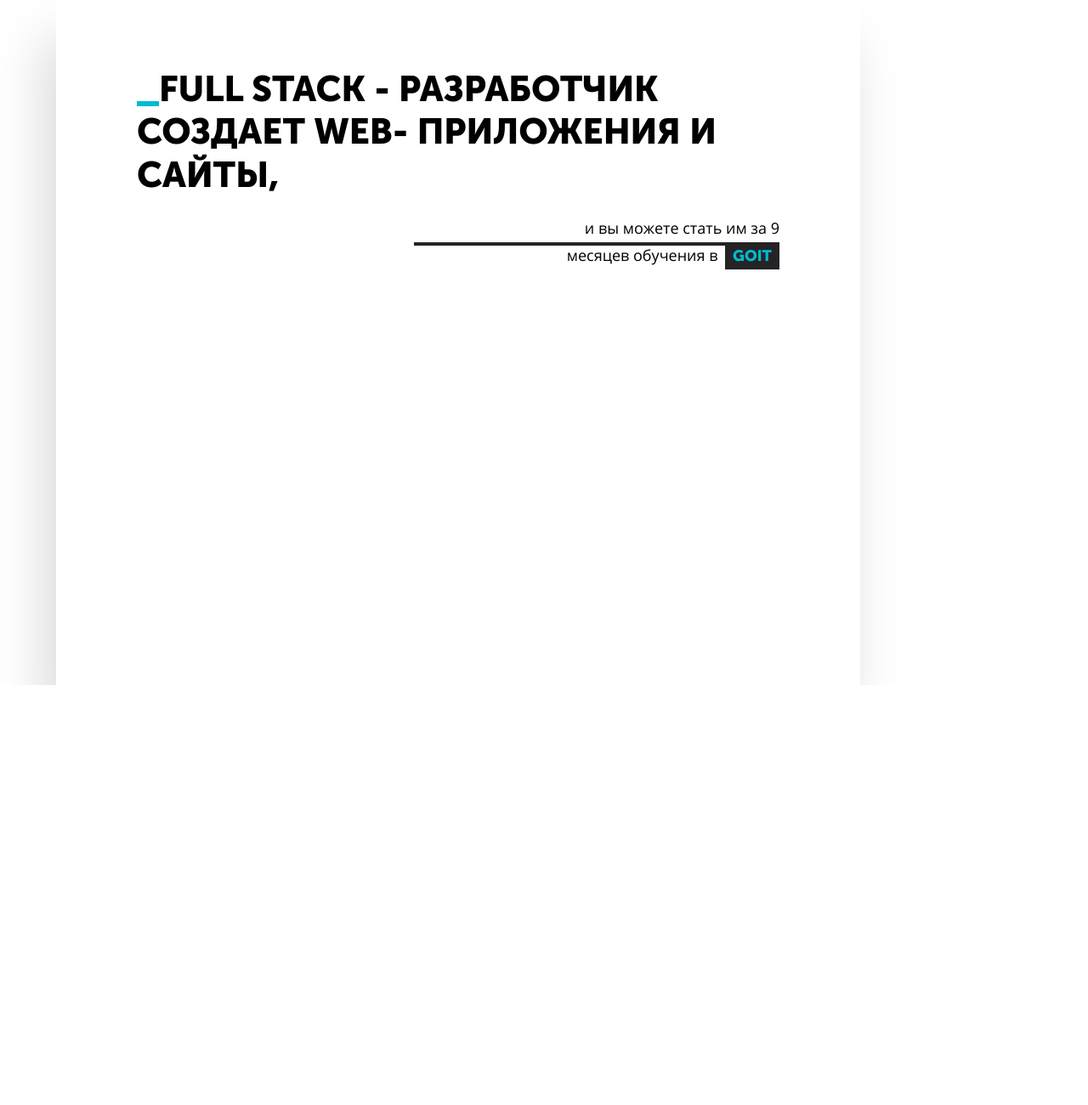
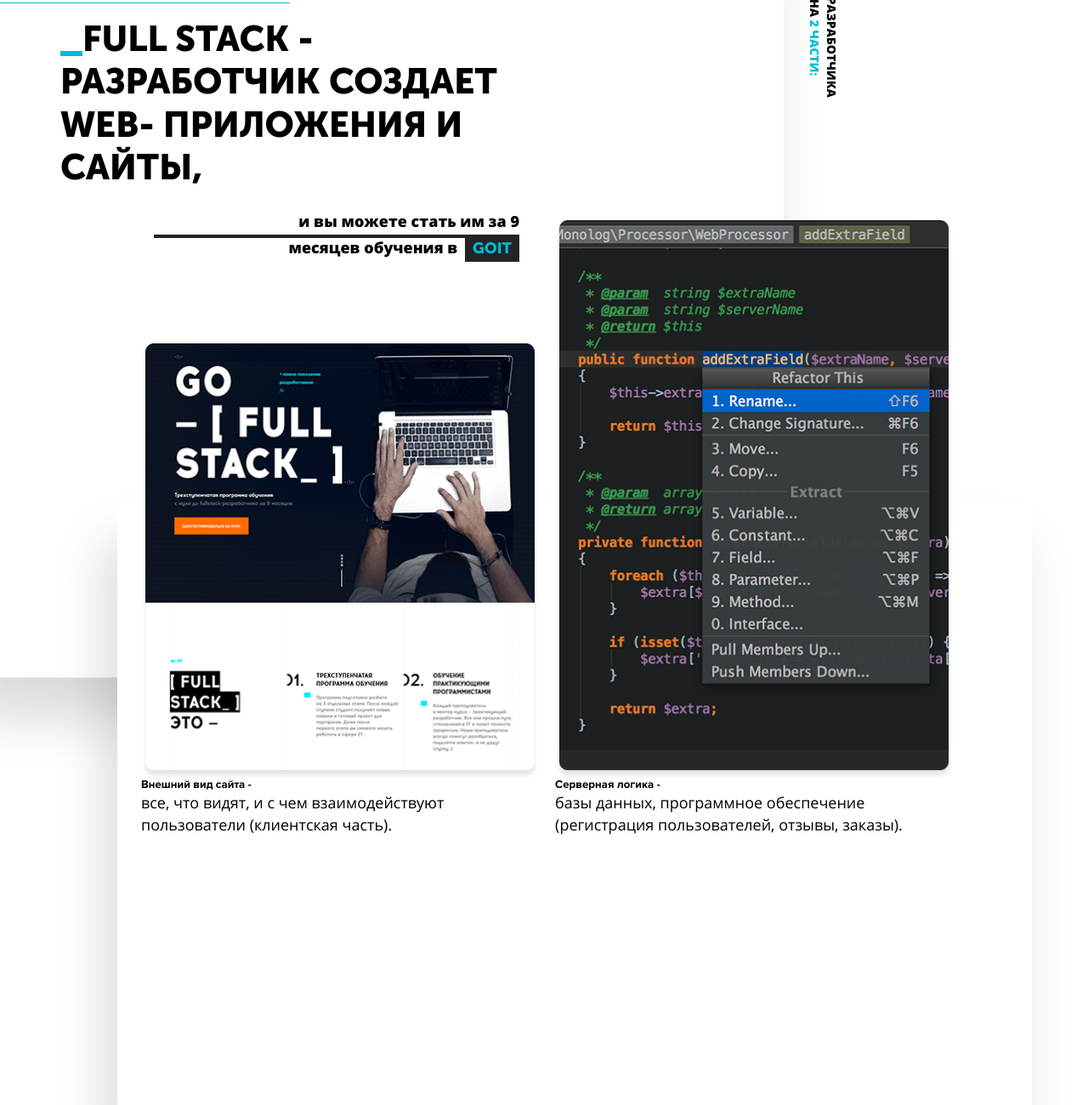
Before and after one commit to swarty/TeamProject-FE4, a website: page app/index.html in a window 1280 px wide. Shown: the top 1300 px of the page at 85% size. Before the commit the page ends 806 px from the top, so only its background shows below. Drawn offline with Linux system fonts and the light colour scheme.

Commit message:
updates and correction in section

```diff
--- a/app/index.html
+++ b/app/index.html
@@ -24,13 +24,16 @@
 
 <!-- start full stack -->
 <section class="s_full">
+
   <div class="s_full__bg"></div>
+
   <div class="container">
     <div class="s_full_wrapper">
 
+      <div class="s_full__head-wr">
+        <div class="s_full__before"></div>
         <div class="s_full__header">
-
-        <div class="b-title">
+          <div class="b-title s_full__title">
             <h2>Full Stack - разработчик создает web- приложения и сайты,</h2>
             <div class="b-title__text">
               <p>и вы можете стать им за 9</p>
@@ -40,10 +43,44 @@
               </p>
             </div>
           </div>
-
+          <div class="s_full__vert">
+            <p>задачи разработчика делятся на
+              <span>2 части:</span>
+            </p>
+          </div>
 
         </div>
       </div>
+
+      <div class="s_full__main fw">
+        <div class="s_full__wr fw">
+          <div class="s_full__block">
+            <div class="s_full__img">
+              <img src="img/full-1.png" alt="img frontend">
+            </div>
+            <div class="s_full__text">
+              <h5>Внешний вид сайта -</h5>
+              <p>все, что видят, и с чем взаимодействуют пользователи
+                <span>(клиентская часть).</span>
+              </p>
+            </div>
+          </div>
+
+          <div class="s_full__block">
+            <div class="s_full__img">
+              <img src="img/full-2.png" alt="img backend">
+            </div>
+            <div class="s_full__text">
+              <h5>Серверная логика -</h5>
+              <p>базы данных, программное обеспечение
+                <span>(регистрация пользователей, отзывы, заказы).</span>
+              </p>
+            </div>
+          </div>
+        </div>
+      </div>
+    </div>
+
   </div>
 </section>
 <!-- end full stack -->
--- a/app/sass/base/_general.sass
+++ b/app/sass/base/_general.sass
@@ -92,6 +92,8 @@ ul,ol
     width: 100%
     margin-left: auto
     p
+      font-family: "OpenSans-ExtraBold", sans-serif
+      font-weight: 800
       text-align: right
       margin-bottom: 4px
       line-height: 1.3
--- a/app/sass/components/_fullStack.sass
+++ b/app/sass/components/_fullStack.sass
@@ -1,18 +1,89 @@
 .s_full
-   &__bg
-      // max-width: 100%
-      // width: 100%
-      // height: 100%
-      // background-image: url(../img/img1_area.png)
-      // background-color: red
-      // background-repeat: repeat
-   &__header
-      max-width: 946px
-      width: 100%
-      background-color: $white
-      box-shadow: -14.326px 46.859px 58px 0px rgba(0, 0, 0, 0.15)
-      position: relative
-      padding-top: 80px
-      padding-bottom: 490px
-      padding-left: 95px
-      padding-right: 95px
+      &__bg
+      &__head-wr
+            position: relative
+            transform: translate(-90px, -77px)
+      &__header
+            max-width: 946px
+            width: 100%
+            background-color: $white
+            box-shadow: -14.326px 46.859px 58px 0px rgba(0, 0, 0, 0.15)
+            padding-top: 80px
+            padding-bottom: 490px
+            padding-left: 95px
+            padding-right: 95px
+            position: relative
+            z-index: 1
+
+            // &::before
+            //       content: ""
+            //       position: absolute
+            //       left: -45px
+            //       top: -25px
+            //       width: 320px
+            //       height: 830px
+            //       background-image: url(../img/full-before.jpg)
+            //       background-repeat: repeat
+            //       background-position: center
+            //       z-index: 0
+      &__before
+            position: absolute
+            top: 0
+            left: 0
+            width: 320px
+            height: 830px
+            display: block
+            background-image: url(../img/full-before.jpg)
+            background-repeat: repeat
+            background-position: center
+            transform: translate(-45px, -25px)
+      &__title
+            max-width: 540px
+            width: 100%
+            position: relative
+            &::before
+                  position: relative
+                  display: block
+                  top: 0
+                  left: 0
+                  transform: translatex(-50%)
+                  content: ""
+                  background-color: $cyan
+                  height: 1px
+                  width: 100%
+                  margin-bottom: 17px
+      &__vert
+            position: absolute
+            top: 0
+            right: -40px
+            transform: rotate(90deg) translatey(-200px)
+            transform-origin: 5% 40%
+            p
+                  text-transform: uppercase
+                  font-size: 14px
+                  font-weight: bold
+                  max-width: 200px
+                  width: 100%
+                  font-family: "OpenSans-Extrabold", sans-serif
+                  font-weight: 800
+            span
+                  font-family: inherit
+                  text-transform: uppercase
+                  font-size: inherit
+                  color: $cyan
+                  font-weight: inherit
+      &__main
+            transform: translateY(-285px)
+            max-width: 1076px
+            width: 100%
+            box-shadow: -14.326px 46.859px 58px 0px rgba(0, 0, 0, 0.15)
+            background-color: #fff
+            margin-left: auto
+            padding-right: 93px
+            padding-left: 28px
+      &__wr
+            transform: translateY(-330px)
+            align-items: flex-end
+      &__block
+            max-width: 49%
+            width: 100%
```
Also changed, not shown: app/css/main.css, app/img/full-1.png (added), app/img/full-2.png (added). Lines whose indentation alone changed are shown as unchanged.
